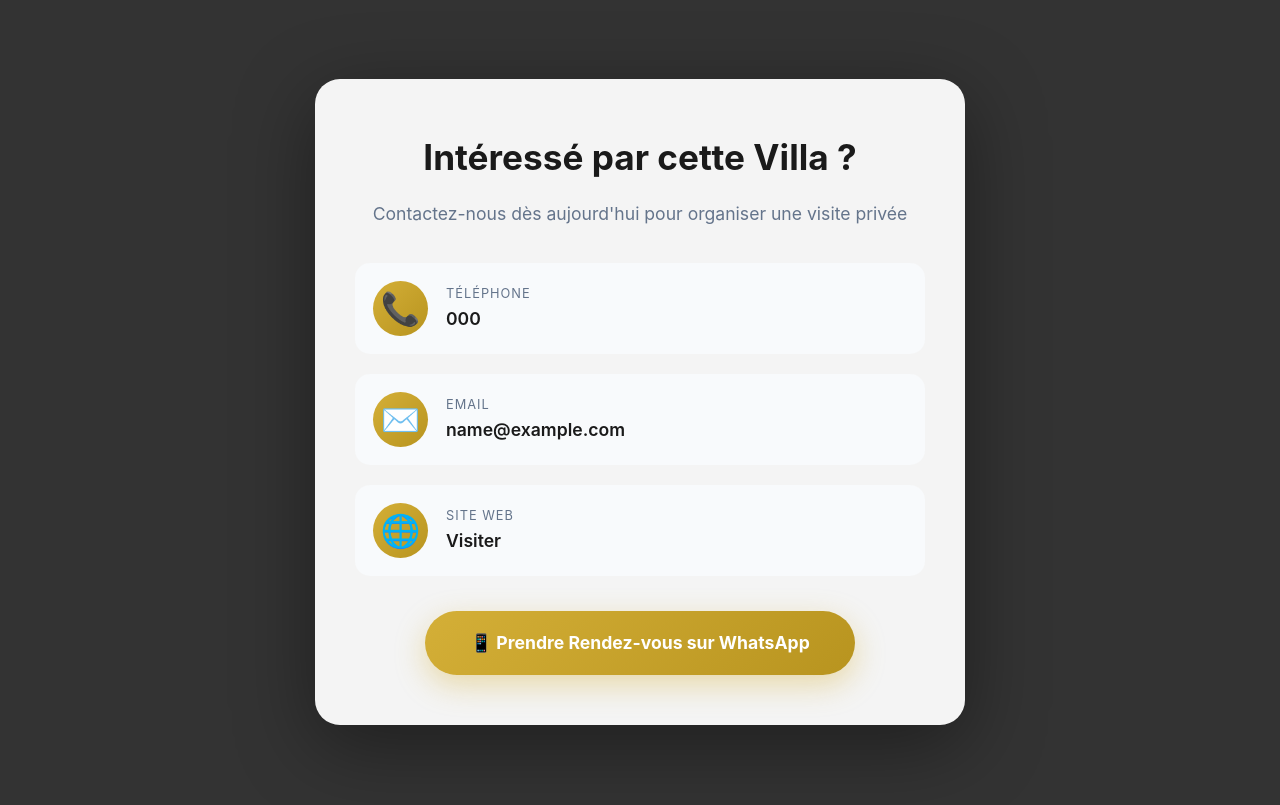
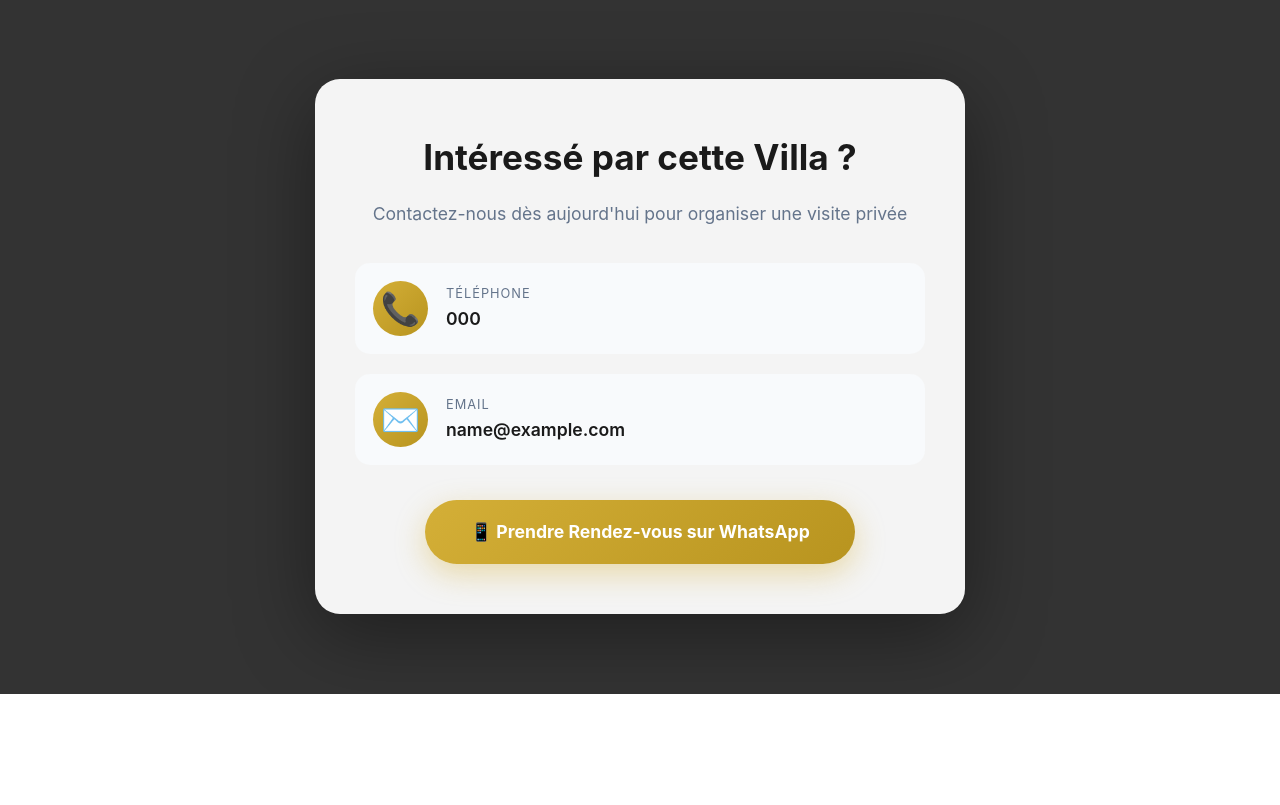
Before and after one commit to moa-digitalagency/VillaVendreMarrakech, a Python web app: template templates/index.html in a window 1280 px wide. Shown: the part 2726-3531 px from the top of the page. After the commit the page ends 3420 px from the top, so only its background shows below. Run offline with Jinja, Linux system fonts and the light colour scheme; the template is opened without the code that fills it: most values are stand-ins (such as "Sample title", 1, 10 or a date in 2020); grey boxes marked "Sample" are stand-in pictures.

Commit message:
Remove website contact option from property listings
Removes the 'contact_website' field from the property details template, adhering to the user's request to not display website links.

Replit-Commit-Author: Agent
Replit-Commit-Session-Id: eef467e4-de29-4c9c-befc-ca1fce89f87e
Replit-Commit-Checkpoint-Type: full_checkpoint
Replit-Commit-Screenshot-Url: https://storage.googleapis.com/screenshot-production-us-central1/388c1f97-0d5d-439d-8f54-967ec98ea296/eef467e4-de29-4c9c-befc-ca1fce89f87e/jNYhYYo

```diff
--- a/templates/index.html
+++ b/templates/index.html
@@ -242,15 +242,6 @@
                         </div>
                     </div>
                     {% endif %}
-                    {% if villa.contact_website %}
-                    <div class="contact-method">
-                        <div class="contact-icon">🌐</div>
-                        <div class="contact-details">
-                            <span class="contact-label">Site Web</span>
-                            <a href="{{ villa.contact_website }}" target="_blank">Visiter</a>
-                        </div>
-                    </div>
-                    {% endif %}
                 </div>
 
                 {% set whatsapp_number = villa.contact_phone.replace('+', '').replace(' ', '').replace('-', '') if villa.contact_phone else '' %}
```
